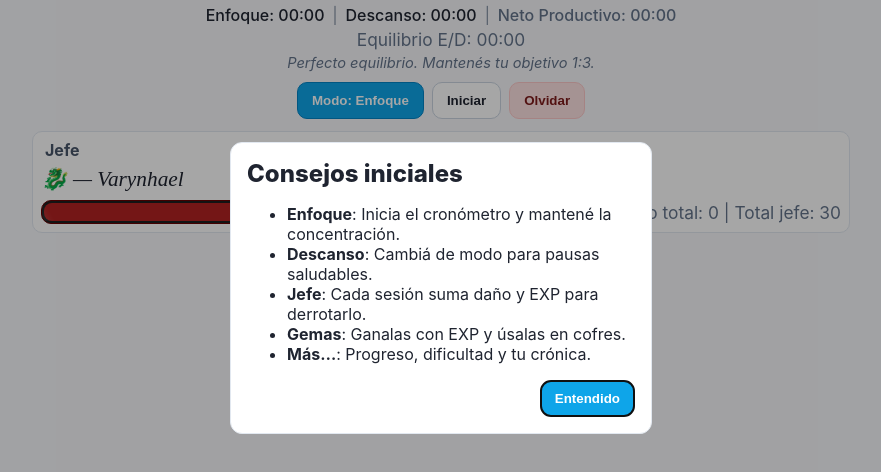
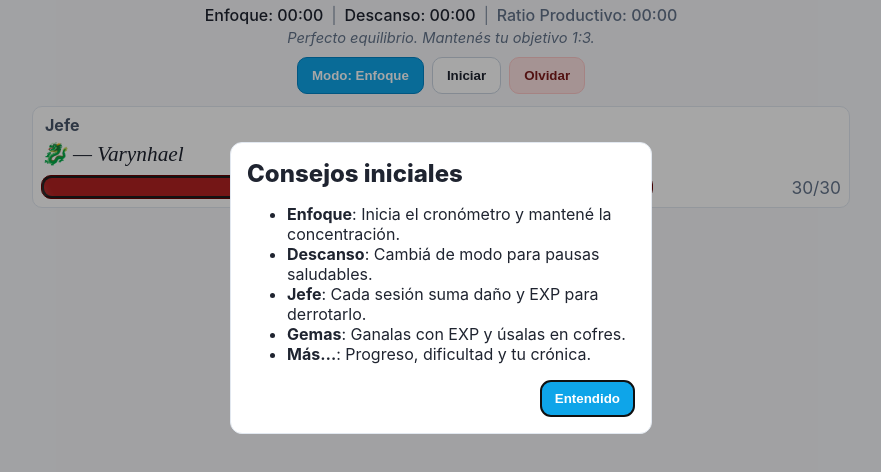
Before and after one commit to KierPrev/flowmodoro-rpg, a plain HTML site: page index.html in a window 1280 px wide. Shown: the part 112-584 px from the top of the page, without its empty margins (199-1080 px from the left). Drawn offline with Linux system fonts and the light colour scheme.

Commit message:
simplificado

```diff
--- a/app.js
+++ b/app.js
@@ -243,8 +243,7 @@ const elTime = $('#timeLabel');
 // New Balance System Elements
 const elFocusLabel = $('#focusLabel');
 const elBreakLabel = $('#breakLabel');
-const elNetoProductivoLabel = $('#netoProductivoLabel');
-const elEquilibrioLabel = $('#equilibrioLabel');
+const elRatioProductivoLabel = $('#ratioProductivoLabel');
 const elBalanceFeedback = $('#balanceFeedback');
 
 const elBtnToggleMode = $('#btnToggleMode');
@@ -308,7 +307,7 @@ function updateCountsOnly() {
   elExpChunk.style.width = `${Math.max(0, Math.min(100, expPct))}%`;
   elExpBar.setAttribute('aria-valuenow', String(expn));
   elExpBar.setAttribute('aria-valuemax', String(LEVEL_SIZE));
-  elExpInfo.textContent = `Nivel ${lvl} — ${expn}/${LEVEL_SIZE}`;
+  elExpInfo.textContent = `${expn}/${LEVEL_SIZE}`;
 
   // HP / Jefe
   const hpMax = state.hp_total | 0;
@@ -318,7 +317,7 @@ function updateCountsOnly() {
   overlay.setProgress(hpVal, hpMax);
   elBossHp.setAttribute('aria-valuenow', String(hpVal));
   elBossHp.setAttribute('aria-valuemax', String(hpMax));
-  elHpInfo.textContent = `Daño total: ${state.dano_total}  |  Total jefe: ${state.hp_total}`;
+  elHpInfo.textContent = `${hpVal}/${hpMax}`;
   elBossName.textContent = `🐉 — ${state.boss_name}`;
 
   // Tokens
@@ -334,19 +333,15 @@ function updateCountsOnly() {
   // Update component labels
   elFocusLabel.textContent = `Enfoque: ${fmtHM(state.total_focus_sec)}`;
   elBreakLabel.textContent = `Descanso: ${fmtHM(state.total_break_sec)}`;
-  elNetoProductivoLabel.textContent = `Neto Productivo: ${fmtHMSigned(bal)}`;
-  elEquilibrioLabel.textContent = `Equilibrio E/D: ${fmtHMSigned(bal)}`;
+  elRatioProductivoLabel.textContent = `Ratio Productivo: ${fmtHMSigned(bal)}`;
 
   // Apply visual feedback
   const feedback = getBalanceFeedback(bal, ratio);
   elBalanceFeedback.textContent = feedback.message;
   elBalanceFeedback.className = `balance-feedback ${feedback.color}`;
 
-  // Apply color to Neto Productivo
-  elNetoProductivoLabel.className = `balance-component ${feedback.color}`;
-
-  // Apply color to Equilibrio
-  elEquilibrioLabel.className = `muted center ${feedback.color}`;
+  // Apply color to Ratio Productivo
+  elRatioProductivoLabel.className = `balance-component ${feedback.color}`;
 
   // Dificultad label
   elBtnDiff.textContent = DIFF_LABEL[state.difficulty] || 'Normal 1:3';
--- a/index.html
+++ b/index.html
@@ -25,9 +25,8 @@
           <span class="balance-separator">|</span>
           <span id="breakLabel" class="balance-component">Descanso: 00:00</span>
           <span class="balance-separator">|</span>
-          <span id="netoProductivoLabel" class="balance-component">Neto Productivo: 00:00</span>
+          <span id="ratioProductivoLabel" class="balance-component">Ratio Productivo: 00:00</span>
         </div>
-        <div id="equilibrioLabel" class="muted center">Equilibrio E/D: 00:00</div>
         <div id="balanceFeedback" class="balance-feedback"></div>
       </div>
 
```
